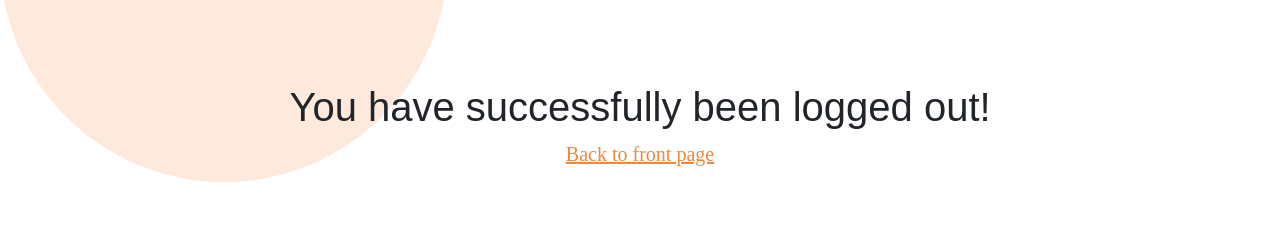
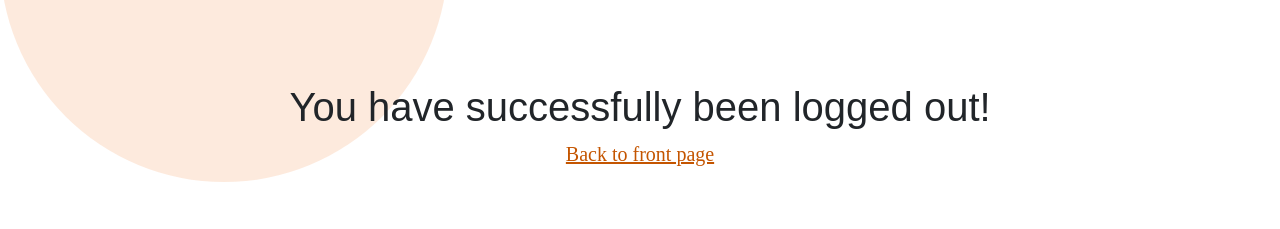
Before and after one commit to Pjatte1337/holidaze-exam-project, a React (Create React App) app: page /logout in a window 1280 px wide. Shown: the part 266-495 px from the top of the page. Built offline with nearby package versions, Linux system fonts and the light colour scheme.

Commit message:
clean up and prettier

```diff
--- a/src/components/styles/buttons.styles.js
+++ b/src/components/styles/buttons.styles.js
@@ -11,6 +11,8 @@ const Button = styled.button`
     background: linear-gradient(0.25turn, #F18842, #A8C5E6);
     font-family: "Mercy", Arial, Helvetica, sans-serif;
     box-shadow: 2px 2px 5px grey;
+
+
     :hover {
         border: solid 3px white;
     }
@@ -26,6 +28,8 @@ const Button2 = styled.button`
     background: linear-gradient(0.25turn, #9973CB, #A8C5E6);
     font-family: "Mercy", Arial, Helvetica, sans-serif;
     box-shadow: 2px 2px 5px grey;
+
+
     :hover {
         border: solid 3px white;
     }
@@ -46,6 +50,7 @@ const ButtonSmaller = styled(Link)`
     align-items: center;
     text-decoration: none;
     color: black;
+
     :hover {
         border: solid 3px white;
         color: black;
@@ -67,6 +72,7 @@ const ButtonSmaller2 = styled(Link)`
     align-items: center;
     text-decoration: none;
     color: black;
+
     :hover {
         border: solid 3px white;
         color: black;
--- a/src/components/styles/circles.styles.js
+++ b/src/components/styles/circles.styles.js
@@ -9,6 +9,7 @@ const Circle1 = styled.div`
     border-radius: 50%;
     background: #f188422d;
     z-index: -1;
+
     @media (max-width: 991px) {
         width: 15rem;
         height: 15rem;
@@ -24,6 +25,7 @@ const Circle2 = styled.div`
     border-radius: 50%;
     background: #4958702d;
     z-index: -1;
+
     @media (max-width: 991px) {
         width: 12rem;
         height: 12rem;
--- a/src/components/styles/containerCard.styles.js
+++ b/src/components/styles/containerCard.styles.js
@@ -3,6 +3,7 @@ import styled from "styled-components";
 export const ContainerCard = styled.div`
     background: #f1f7ff;
     padding: 1.5rem;
+
     @media (max-width: 767px) {
         padding: 0.5rem;
     }
--- a/src/components/styles/links.style.js
+++ b/src/components/styles/links.style.js
@@ -2,8 +2,9 @@ import styled from "styled-components";
 import { Link } from "react-router-dom";
 
 export const Links = styled(Link)`
-    color: #f18842;
+    color: #C45500;
+
     :hover {
-        color: #B45B20;
+        color: #994000;
     }
 `;
--- a/src/components/styles/searchWrap.styled.js
+++ b/src/components/styles/searchWrap.styled.js
@@ -9,6 +9,7 @@ export const SearchWrap = styled.div`
     background: white;
     display: flex;
     align-items: center;
+
     input {
         width: 100%;
         height: 100%;
@@ -16,15 +17,18 @@ export const SearchWrap = styled.div`
         border-radius: 9px;
         font-size: 1.2em;
         margin: 0 0 0 0.3rem;
+
         :focus {
             outline: solid 2px #F18842;
         }
     }
+
     img {
         max-width: 100%;
         max-height: 80%;
         height: 10rem;
     }
+
     @media (max-width: 720px) {
         width: 18rem;
         height: 2.5rem;
--- a/src/components/styles/venue.styling.js
+++ b/src/components/styles/venue.styling.js
@@ -1,8 +1,10 @@
 import styled from "styled-components";
+import DatePicker from "react-datepicker";
 
 const VenueImgContainer = styled.div`
     height: 34rem;
     overflow: hidden;
+
         img {
             object-fit: cover;
             min-height: 100%;
@@ -17,6 +19,7 @@ const VenueImgContainer = styled.div`
     @media (max-width: 1199px) {
         height: 24rem;
     }
+
     @media (max-width: 991px) {
         height: 20rem;
     }
@@ -40,6 +43,7 @@ const InputGuests = styled.div`
     background: white;
     display: flex;
     align-items: center;
+
     input {
         width: 100%;
         height: 100%;
@@ -47,10 +51,12 @@ const InputGuests = styled.div`
         border-radius: 8px;
         font-size: 1.2em;
         margin: 0 0.1rem 0 0;
+
         :focus {
             outline: solid 2px #F18842;
         }
     }
+
     img {
         max-width: 100%;
         max-height: 80%;
@@ -58,13 +64,14 @@ const InputGuests = styled.div`
     }
 `;
 
-const DateInput = styled.input`
+const DateInput = styled(DatePicker)`
     font-size: 1.2rem;
     width: 10rem;
     height: 2.5rem;
     padding: 0 .1rem 0 0;
     border-radius: 8px;
     border: solid 2px #495B70;
+
     :focus {
         outline: solid 2px #F18842;
     }
@@ -72,6 +79,7 @@ const DateInput = styled.input`
 
 const ServicesIcons = styled.img`
     height: 5rem;
+
     @media (max-width: 767px) {
         height: 3.5rem;
     }
--- a/src/components/styles/venueCard.styles.js
+++ b/src/components/styles/venueCard.styles.js
@@ -9,15 +9,18 @@ export const VenueCard = styled(Link)`
     width: 16rem;
     font-size: 1.1rem;
     filter: drop-shadow(1px 1px 2px grey);
+
     :hover {
         transform: scale(1.02);
         color: black;
     }
+
     .card-img-wrap {
         width: 100%;
         height: 10rem;
         overflow: hidden;
         border-radius: 10px 10px 0 0;
+
         img {
             object-fit: cover;
             min-width: 100%;
@@ -25,9 +28,11 @@ export const VenueCard = styled(Link)`
             min-height: 100%;
         }
     }
+
     .person-icon {
         height: 1.3rem;
     }
+
     .card-icons {
         height: 1.5rem;
     }
```
Also changed, not shown: src/components/styles/logo.styles.js (line endings or trailing spaces).
